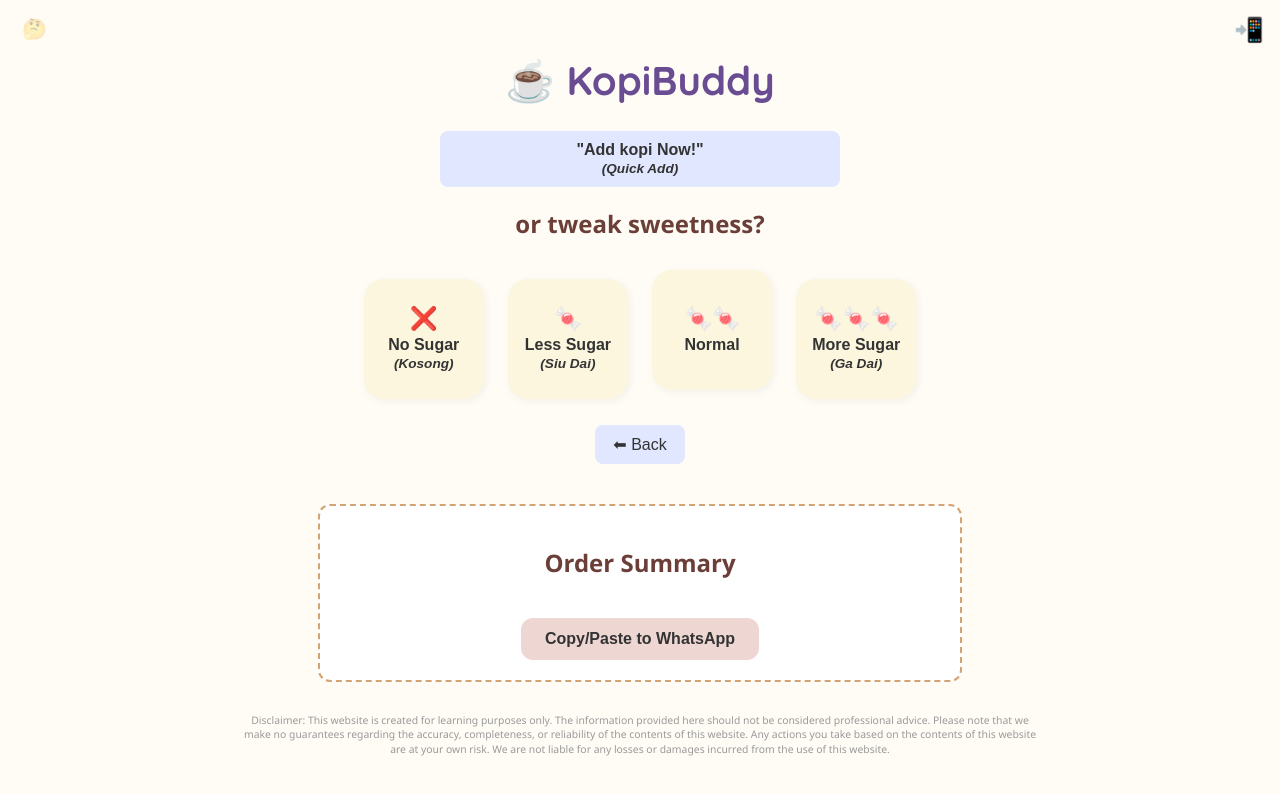
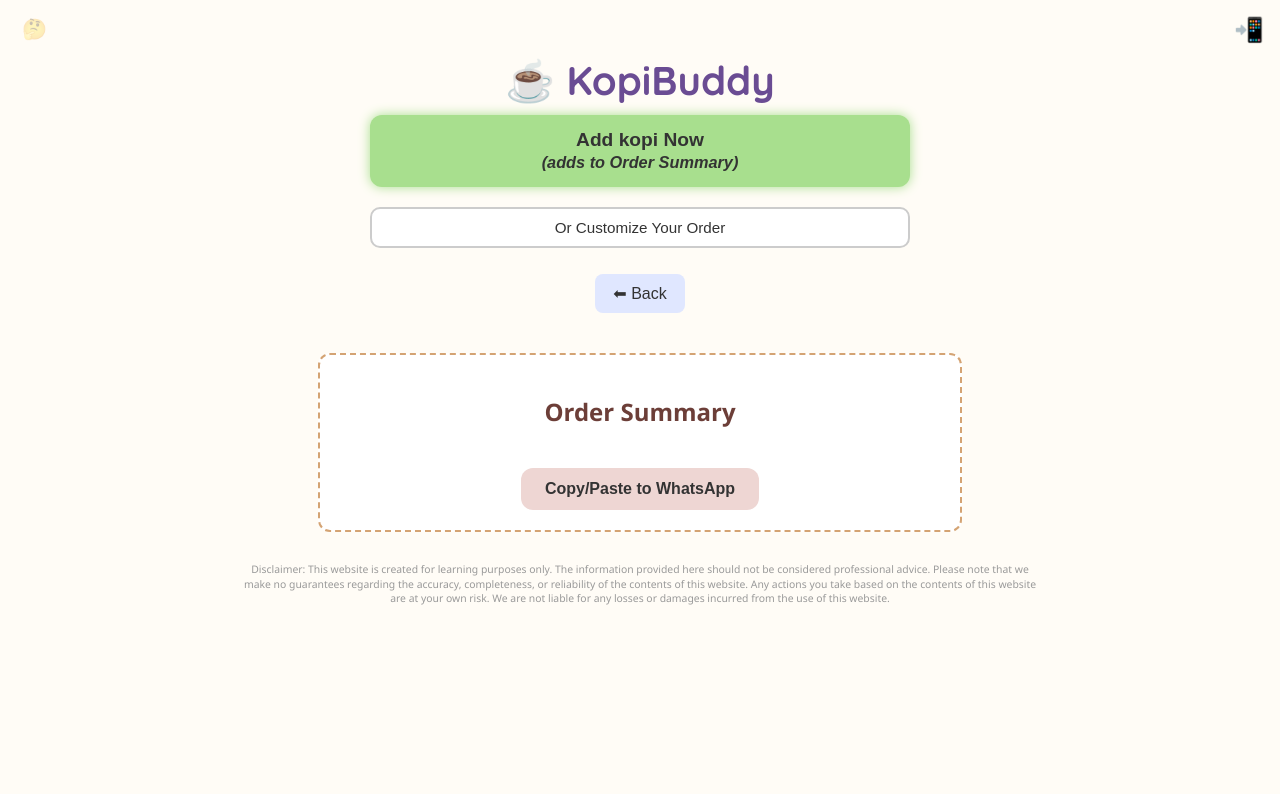
Before and after one commit to RWUltima/KopiBuddy, a website: page public/index.html in a window 1280 px wide. Both pictures are taken after a click on the button "☕ Kopi". Drawn offline with Linux system fonts and the light colour scheme.

Commit message:
Adjusted green button, added pop up effect

```diff
--- a/public/index.html
+++ b/public/index.html
@@ -90,36 +90,39 @@
   </div>
 </div><!--Step 1 Ends here-->
 
-<!--Step 2 starts here-->
+<!-- Step 2 starts here -->
 <div class="step" id="step2">
   <div class="quick-add">
-    <button class="back-btn" onclick="addToSummary()">
-      "Add <strong><span id="quickDrinkName">kopi</span></strong> Now!"
-      <br><span class="subtext"><em>(Quick Add)</em></span>
+    <button class="quick-btn" onclick="addToSummary()">
+      Add <strong><span id="quickDrinkName">kopi</span></strong> Now
+      <br><span class="subtext"><em>(adds to Order Summary)</em></span>
     </button>
   </div>
-  <h2>or tweak sweetness?</h2>
+
+  <button class="customize-btn" onclick="showCustomization()">Or Customize Your Order</button>
+
+  <div id="sugarOptions" class="sugar-options" style="display: none;">
+    <h2>Choose Sugar Level</h2>
     <div class="button-grid">
       <button class="option-btn" onclick="setSugar('kosong')">
-      <span class="emoji">❌</span>
-      <span>No Sugar<br><span class="subtext">(Kosong)</span></span>
+        <span class="emoji">❌</span><span>No Sugar<br><span class="subtext">(Kosong)</span></span>
       </button>
       <button class="option-btn" onclick="setSugar('siu dai')">
-      <span class="emoji">🍬</span>
-      <span>Less Sugar<br><span class="subtext">(Siu Dai)</span></span>
+        <span class="emoji">🍬</span><span>Less Sugar<br><span class="subtext">(Siu Dai)</span></span>
       </button>
       <button class="option-btn" onclick="setSugar('normal')">
-      <span class="emoji">🍬🍬</span>
-      <span>Normal</span>
+        <span class="emoji">🍬🍬</span><span>Normal</span>
       </button>
       <button class="option-btn" onclick="setSugar('ga dai')">
-      <span class="emoji">🍬🍬🍬</span>
-      <span>More Sugar<br><span class="subtext">(Ga Dai)</span></span>
+        <span class="emoji">🍬🍬🍬</span><span>More Sugar<br><span class="subtext">(Ga Dai)</span></span>
       </button>
     </div>
+  </div>
+
   <button class="back-btn" onclick="backStep()">⬅ Back</button>
 </div>
-<!--Step 2 Ends here-->
+<!-- Step 2 ends here -->
+
 
 <!--Step 3 Starts here-->
 <div class="step" id="step3">
--- a/public/script.js
+++ b/public/script.js
@@ -6,6 +6,12 @@ let drink = '',
     note = '';
 let currentStep = 1;
 const summary = [];
+
+function showCustomization() {
+  document.getElementById('sugarOptions').style.display = 'block';
+  document.querySelector('.customize-btn').style.display = 'none';
+}
+
 
 //for quick-add function and to reflect the previous drink in the button text
 function buildOrderSinglish(drink, sugar, strength, milkType, temp) {
--- a/public/style.css
+++ b/public/style.css
@@ -416,3 +416,35 @@ a, a:visited, a:hover, a:active {
   margin: 0 auto;
   line-height: 1.4;
 }
+
+.quick-btn {
+  background-color: #a8df8e;
+  color: #000;
+  font-weight: bold;
+  padding: 14px 20px;
+  border: none;
+  border-radius: 12px;
+  width: 90%;
+  font-size: 1.2rem;
+  box-shadow: 0 0 8px #a8df8e;
+  animation: pulseGlow 2s infinite;
+  margin-bottom: 10px;
+}
+
+.customize-btn {
+  background-color: #fff;
+  color: #555;
+  border: 2px solid #ccc;
+  border-radius: 10px;
+  padding: 10px 18px;
+  margin: 10px auto;
+  font-size: 0.95rem;
+  cursor: pointer;
+  display: block;
+  width: 90%;
+}
+
+@keyframes pulseGlow {
+  0%, 100% { box-shadow: 0 0 0px #a8df8e; }
+  50% { box-shadow: 0 0 12px #a8df8e; }
+}
```
Lines whose indentation alone changed are shown as unchanged.
